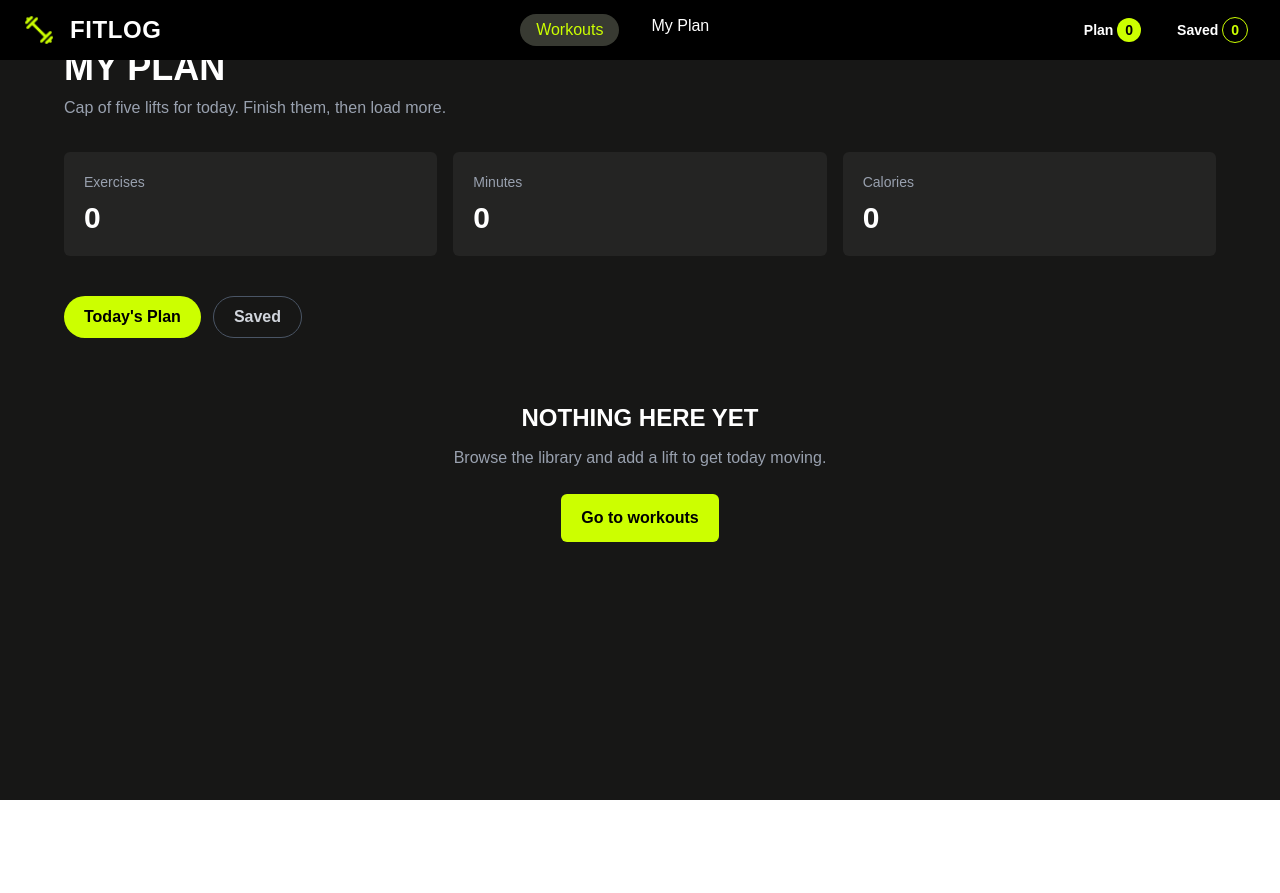
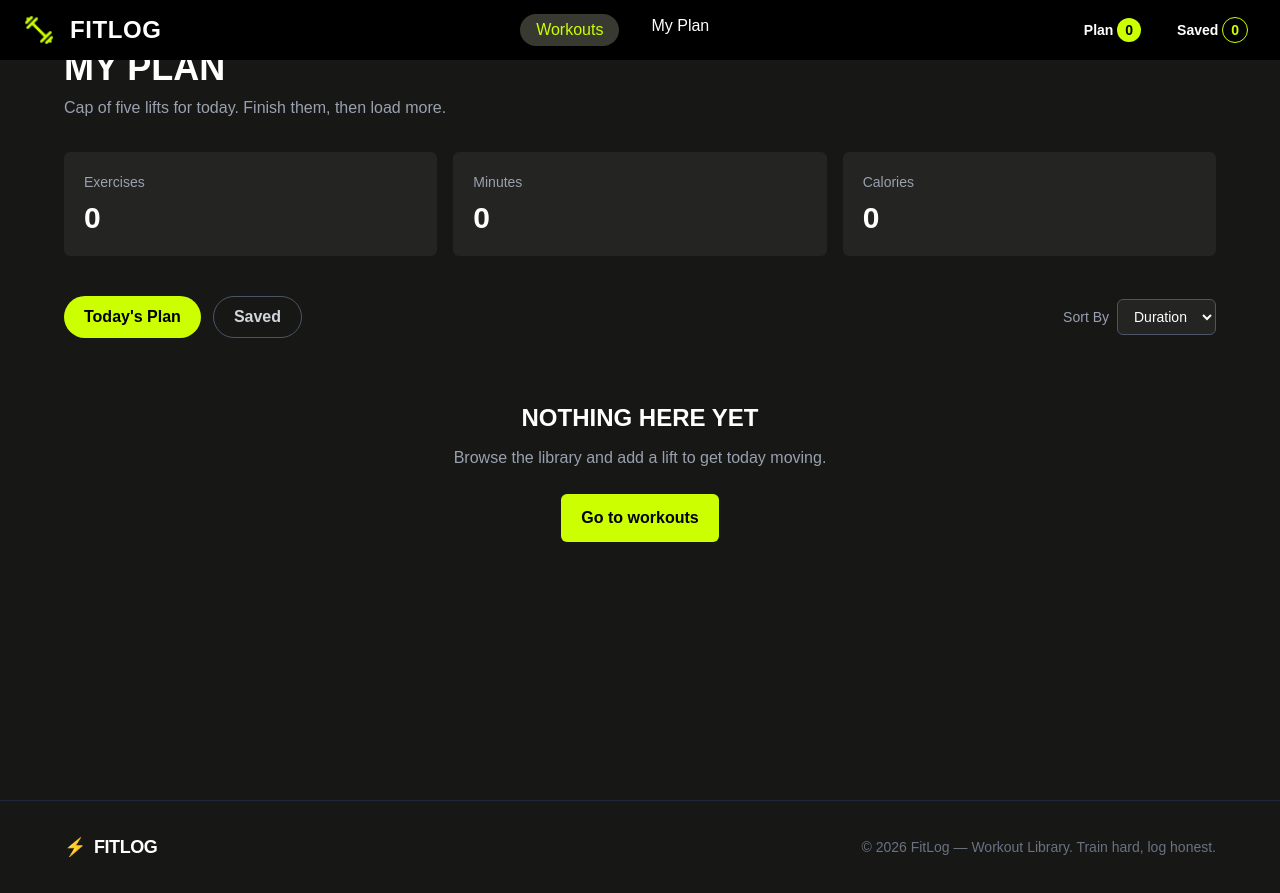
Before and after one commit to nazmincodes/Fit-tracker, a Next.js app: page /my-plan in a window 1280 px wide. Before the commit the page ends 800 px from the top, so only its background shows below. Built offline with nearby package versions, Linux system fonts and the light colour scheme.

Commit message:
update my-plan

```diff
--- /dev/null
+++ b/src/app/components/Footer.jsx
@@ -0,0 +1,20 @@
+export default function Footer() {
+  return (
+    <footer className="border-t border-gray-800 bg-[#171716] px-6 py-8">
+      <div className="mx-auto flex max-w-6xl flex-col items-center justify-between gap-4 md:flex-row">
+
+        {/* Logo */}
+        <div className="flex items-center gap-2 text-lg font-bold tracking-tight text-white">
+          <span className="text-[#ccff00]">⚡</span>
+          FITLOG
+        </div>
+
+        {/* Copyright */}
+        <p className="text-sm text-gray-500">
+          © 2026 FitLog — Workout Library. Train hard, log honest.
+        </p>
+
+      </div>
+    </footer>
+  );
+}
--- a/src/app/layout.js
+++ b/src/app/layout.js
@@ -3,6 +3,7 @@ import { Geist, Geist_Mono } from "next/font/google";
 
 import { FitLogProvider } from "./context/FitLogContext";
 import Navbar from "./components/Navbar";
+import Footer from "./components/Footer";
 
 const geistSans = Geist({
   variable: "--font-geist-sans",
@@ -18,11 +19,12 @@ export default function RootLayout({ children }) {
   return (
     <html lang="en">
       <body
-        className={`${geistSans.variable} ${geistMono.variable}`}
+        className={`${geistSans.variable} ${geistMono.variable} flex min-h-screen flex-col`}
       >
         <FitLogProvider>
           <Navbar />
-          {children}
+          <div className="flex-1">{children}</div>
+          <Footer />
         </FitLogProvider>
       </body>
     </html>
--- a/src/app/my-plan/page.jsx
+++ b/src/app/my-plan/page.jsx
@@ -1,4 +1,3 @@
-
 "use client";
 
 import Link from "next/link";
@@ -15,8 +14,16 @@ export default function MyPlan() {
   } = useFitLog();
 
   const [activeTab, setActiveTab] = useState("plan");
+  const [sortBy, setSortBy] = useState("duration");
 
   const workouts = activeTab === "plan" ? plan : saved;
+
+  const sortedWorkouts = [...workouts].sort((a, b) => {
+    if (sortBy === "duration") return a.duration - b.duration;
+    if (sortBy === "calories") return b.caloriesBurned - a.caloriesBurned;
+    if (sortBy === "rating") return b.rating - a.rating;
+    return 0;
+  });
 
   const totalMinutes = plan.reduce(
     (total, workout) => total + workout.duration,
@@ -41,7 +48,9 @@ export default function MyPlan() {
       <div className="mx-auto max-w-6xl">
 
         {/* Heading */}
-        <h1 className="text-4xl font-bold">MY PLAN</h1>
+        <h1 className="text-4xl font-bold">
+          MY PLAN
+        </h1>
 
         <p className="mt-2 text-gray-400">
           Cap of five lifts for today. Finish them, then load more.
@@ -51,21 +60,30 @@ export default function MyPlan() {
         <div className="mt-8 grid gap-4 md:grid-cols-3">
 
           <div className="rounded-md bg-[#242423] p-5">
-            <p className="text-sm text-gray-400">Exercises</p>
+            <p className="text-sm text-gray-400">
+              Exercises
+            </p>
+
             <p className="mt-2 text-3xl font-bold">
               {plan.length}
             </p>
           </div>
 
           <div className="rounded-md bg-[#242423] p-5">
-            <p className="text-sm text-gray-400">Minutes</p>
+            <p className="text-sm text-gray-400">
+              Minutes
+            </p>
+
             <p className="mt-2 text-3xl font-bold">
               {totalMinutes}
             </p>
           </div>
 
           <div className="rounded-md bg-[#242423] p-5">
-            <p className="text-sm text-gray-400">Calories</p>
+            <p className="text-sm text-gray-400">
+              Calories
+            </p>
+
             <p className="mt-2 text-3xl font-bold">
               {totalCalories}
             </p>
@@ -73,8 +91,10 @@ export default function MyPlan() {
 
         </div>
 
-        {/* Tabs */}
-        <div className="mt-10 flex gap-3">
+        {/* Tabs + Sort */}
+        <div className="mt-10 flex flex-wrap items-center justify-between gap-3">
+
+          <div className="flex gap-3">
 
             <button
               type="button"
@@ -99,6 +119,23 @@ export default function MyPlan() {
             >
               Saved
             </button>
+
+          </div>
+
+          {/* Sort By */}
+          <div className="flex items-center gap-2 text-sm text-gray-400">
+            <span>Sort By</span>
+
+            <select
+              value={sortBy}
+              onChange={(e) => setSortBy(e.target.value)}
+              className="rounded-md border border-gray-600 bg-[#242423] px-3 py-2 text-white"
+            >
+              <option value="duration">Duration</option>
+              <option value="calories">Calories</option>
+              <option value="rating">Rating</option>
+            </select>
+          </div>
 
         </div>
 
@@ -128,7 +165,7 @@ export default function MyPlan() {
         {workouts.length > 0 && (
           <div className="mt-8 space-y-4">
 
-            {workouts.map((workout) => (
+            {sortedWorkouts.map((workout) => (
               <div
                 key={workout.id}
                 className="flex flex-col gap-5 rounded-md bg-[#242423] p-4 md:flex-row"
@@ -168,16 +205,13 @@ export default function MyPlan() {
                     </span>
 
                   </div>
-                  <p className="text-red-500">
-                      ID: {workout.id}
-                  </p>
 
                   {/* Buttons */}
                   <div className="mt-4 flex flex-wrap gap-2">
 
                     {/* View Details */}
                     <Link
-                      href={`/workout/${workout.id}`}
+                      href={`/workouts/${workout.id}`}
                       className="rounded-md border border-gray-600 px-4 py-2 text-sm"
                     >
                       View Details
```
Lines whose indentation alone changed are shown as unchanged.
